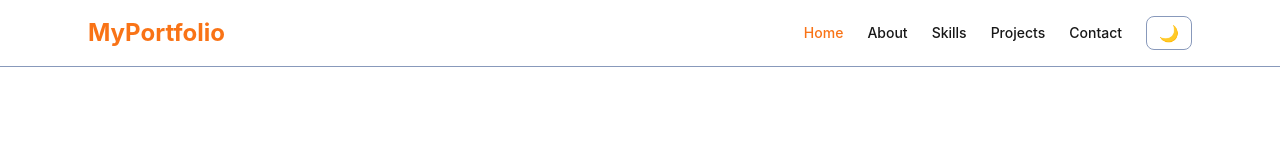
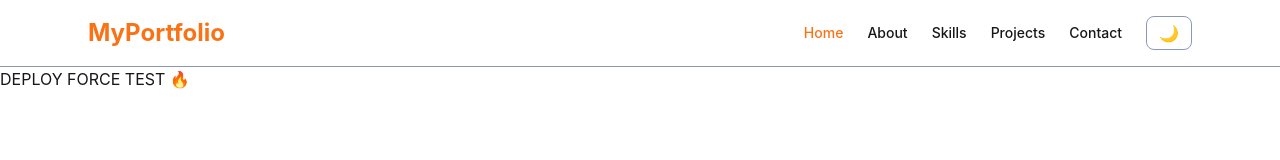
Before and after one commit to KumarMritunjay01/portfolio, a React (Vite) app in the folder frontend/: page / in a window 1280 px wide. Shown: the top 160 px of the page. Built offline with nearby package versions, Linux system fonts and the light colour scheme; no server answers.

Commit message:
force frontend deploy

```diff
--- a/frontend/src/pages/Home.jsx
+++ b/frontend/src/pages/Home.jsx
@@ -9,6 +9,7 @@ import Footer from "../components/Footer";
 function Home() {
   return (
     <div className="bg-background text-foreground">
+      <h1>DEPLOY FORCE TEST 🔥</h1>
       <Hero />
       <About/>
       <Contact/>
```
